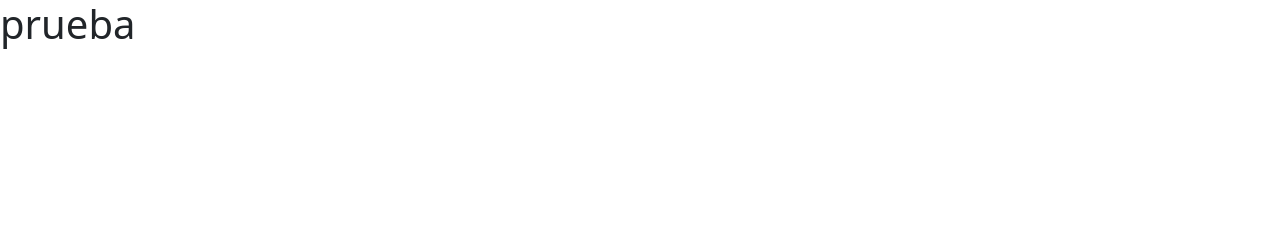
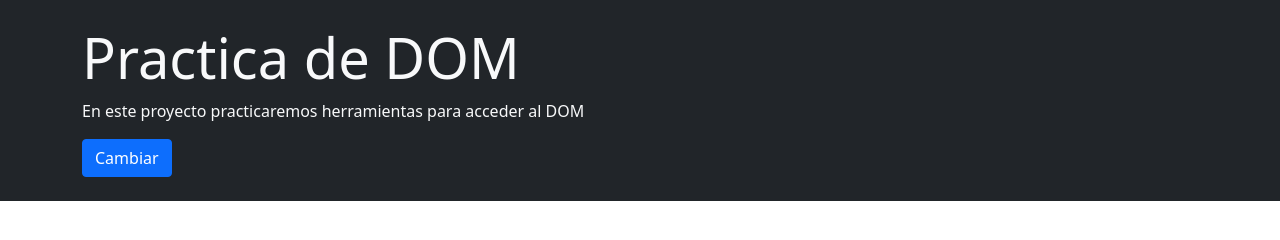
Before and after one commit to Majotoppa/practicaDOM, a plain HTML site: page index.html in a window 1280 px wide. Drawn offline with Linux system fonts and the light colour scheme.

Commit message:
cambiamos color del titulo

```diff
--- a/index.html
+++ b/index.html
@@ -9,7 +9,15 @@
     <title>Practica DOM</title>
 </head>
 <body>
-    <h1>prueba</h1>
+    <main>
+        <section class="bg-dark container-fluid py-4">
+            <article class="container text-light">
+                <h1 class="display-4" id="titulo"> Practica de DOM</h1>
+                <p>En este proyecto practicaremos herramientas para acceder al DOM</p>
+                <button class="btn btn-primary" id="btnCambiar" onclick="cambiarTitulo()"> Cambiar</button>
+            </article>
+        </section>
+    </main>
   <script src="js/bootstrap.min.js"></script>
   <script src="js/app.js"></script>
 </body>
--- a/js/app.js
+++ b/js/app.js
@@ -0,0 +1,10 @@
+function cambiarTitulo(){
+    console.log("aqui estoy dentro de la funcion cambiarTitulo");
+    //traer al titulo o h1
+    //querySelector toma del arbol el titulo
+    let titulo = document.querySelector("#titulo")
+    console.log(titulo);
+    //hace referencia al texto
+    titulo.innerHTML = "Titulo modificado";
+    titulo.className = " display-4 text-warning";
+}
```
